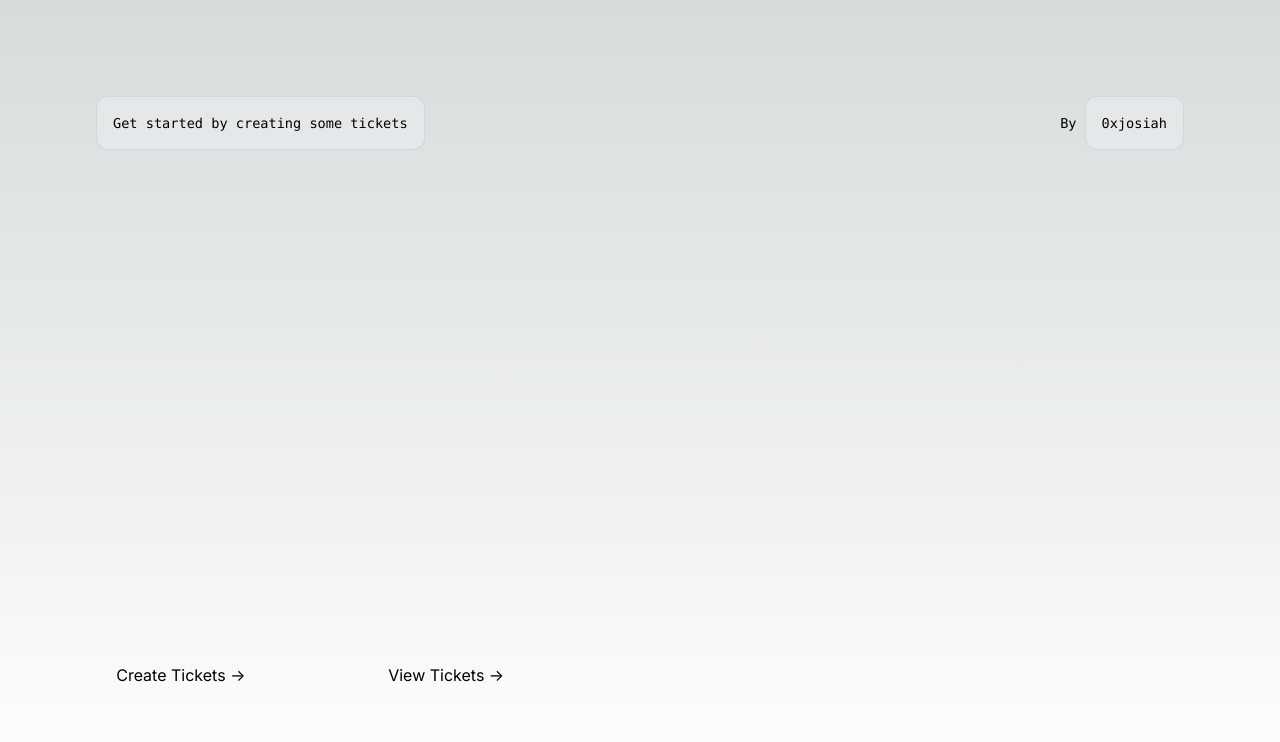
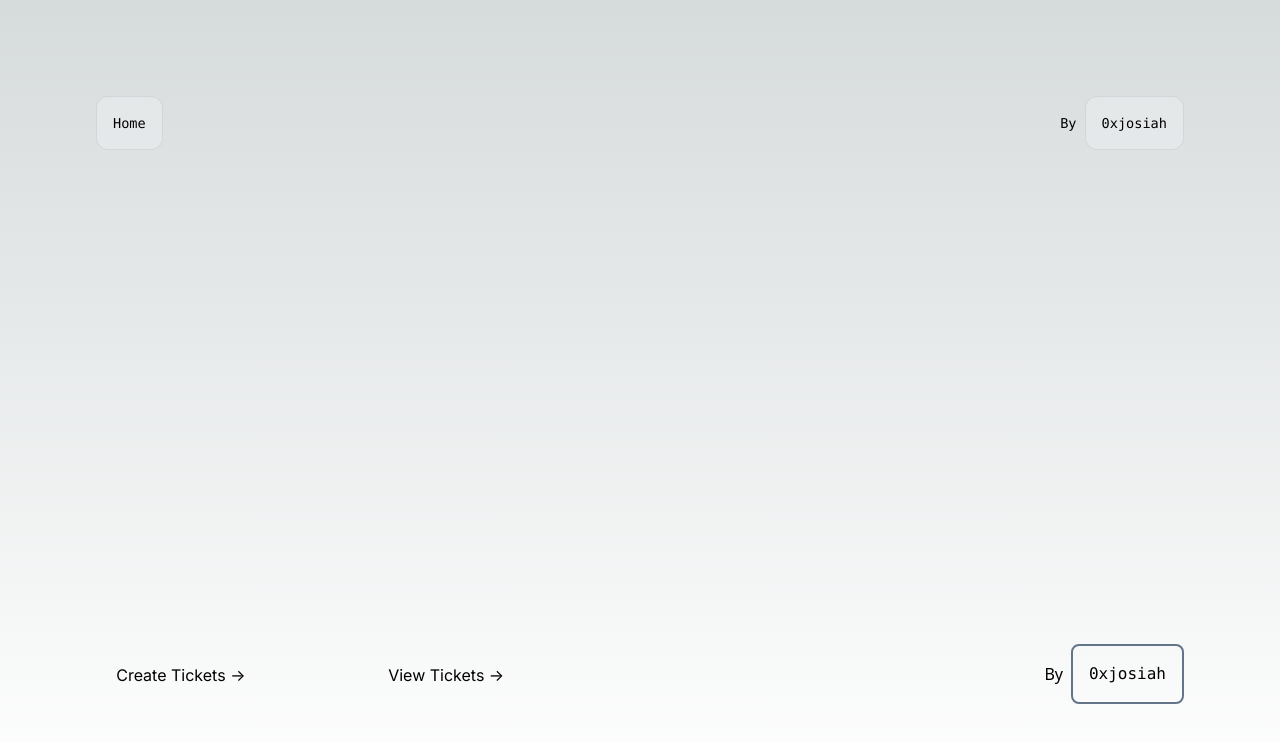
Before and after one commit to 0xjosiah/stan-app, a Next.js app: page / in a window 1280 px wide. Shown: the top 742 px of the page. Built offline with nearby package versions, Linux system fonts and the light colour scheme.

Commit message:
creates footer comp

```diff
--- /dev/null
+++ b/components/Footer.js
@@ -0,0 +1,18 @@
+export default function Footer() {
+    const linkToPortfolio = "https://0xjosiah.xyz"
+
+    return (
+        <div className="flex justify-center items-center flex-col p-24 absolute bottom-0 right-0">
+            <a
+                href={linkToPortfolio}
+                target="_blank"
+                rel="noopener noreferrer"
+                className="flex justify-center items-center gap-2"
+            >
+                By{' '}
+                <p className="m-0 p-4 bg-[238, 240, 241, .5] border-2 rounded-lg border-slate-500 font-mono"
+                >0xjosiah</p>
+            </a>
+        </div>
+    )
+}
--- a/components/Nav.js
+++ b/components/Nav.js
@@ -1,4 +1,5 @@
 import styles from '../styles/Home.module.css'
+import Link from 'next/link'
 
 export default function Nav() {
     const linkToPortfolio = "https://0xjosiah.xyz"
@@ -6,7 +7,7 @@ export default function Nav() {
     return (
         <div className={styles.description}>
             <p>
-                Get started by creating some tickets
+                <Link href="/">Home</Link>
             </p>
             <div>
                 <a
--- a/pages/index.js
+++ b/pages/index.js
@@ -4,6 +4,7 @@ import { Inter } from '@next/font/google'
 import styles from '../styles/Home.module.css'
 import Link from 'next/link'
 import Nav from '../components/Nav'
+import Footer from '../components/Footer'
 
 const inter = Inter({ subsets: ['latin'] })
 
@@ -31,6 +32,7 @@ export default function Home() {
             </Link>
           </div>
         </div>
+        <Footer />
       </main>
     </>
   )
```
